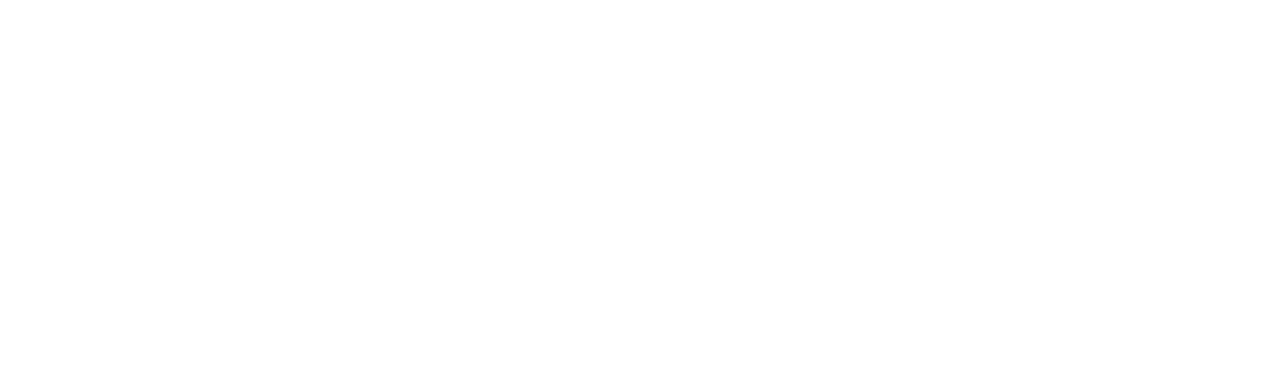
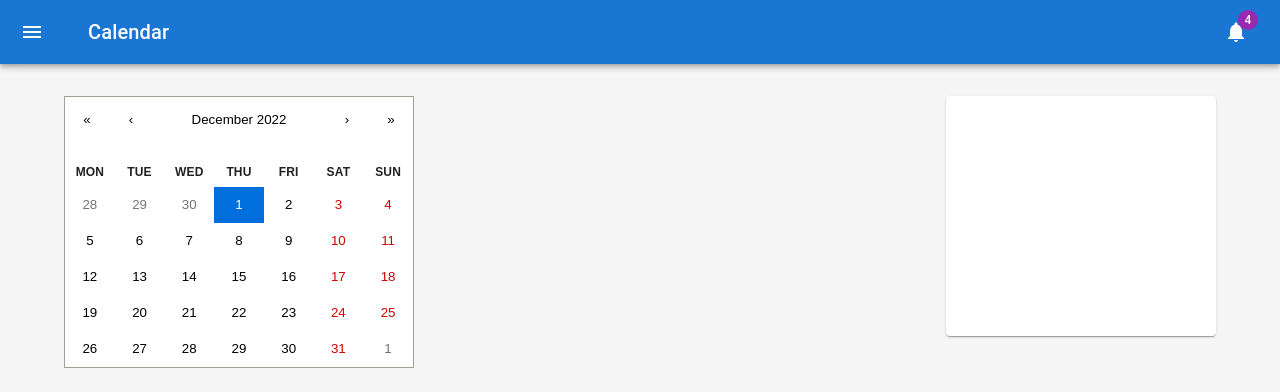
Before and after one commit to Shizhuo-Zhu/CS-35L-Fall-2022, a React (Create React App) app: page /calendar in a window 1280 px wide. Before the commit this address had no page. Shown: the top 392 px of the page. Built offline with nearby package versions, Linux system fonts and the light colour scheme; the HTML template or start-up script is replaced by a standard one.

Commit message:
Add Calendar page
make the calendar and notFound page
really need to figure out firebase now

```diff
--- a/package.json
+++ b/package.json
@@ -6,12 +6,13 @@
     "@emotion/react": "^11.10.5",
     "@emotion/styled": "^11.10.5",
     "@mui/icons-material": "^5.10.9",
-    "@mui/material": "^5.10.13",
+    "@mui/material": "^5.10.16",
     "@testing-library/jest-dom": "^5.16.5",
     "@testing-library/react": "^13.4.0",
     "@testing-library/user-event": "^13.5.0",
     "firebase": "^9.14.0",
     "react": "^18.2.0",
+    "react-calendar": "^4.0.0",
     "react-dom": "^18.2.0",
     "react-firebase-hooks": "^5.1.1",
     "react-router": "^6.4.3",
--- a/src/App.js
+++ b/src/App.js
@@ -1,21 +1,30 @@
-import React from "react";
-import "./App.css";
-import SignIn from "./pages/SignIn";
-import SignUp from "./pages/SignUp";
-import DashBoard from "./pages/DashBoard";
+
+import React from 'react';
+import './App.css';
 import HomePage from "./pages/HomePage";
+import SignIn from './pages/SignIn';
+import SignUp from './pages/SignUp';
+import AddExercise from './pages/AddExercise';
+import Schedule from './pages/Calendar';
 import Reset from "./pages/Reset"
-import { BrowserRouter as Router, Routes, Route } from "react-router-dom";
+import NotFound from './pages/NotFound';
+import {
+  BrowserRouter as Router,
+  Routes,
+  Route,
+} from "react-router-dom";
 
 function App() {
   return (
     <Router>
       <Routes>
-        <Route path="/" element={<HomePage />} />
         <Route path="/sign-in" element={<SignIn />} />
         <Route path="/sign-up" element={<SignUp />} />
+        <Route path="/calendar" element={<Schedule/>}/>
+        <Route path="/addexercise" element={<AddExercise/>}/>
+        <Route path="/" element={<HomePage/>}/>
         <Route path="/reset" element={<Reset />} />
-        <Route path="/dashboard" element={<DashBoard/>}/>
+        <Route path='*' element={<NotFound />} />
       </Routes>
     </Router>
   );
--- a/src/index.css
+++ b/src/index.css
@@ -1,13 +1,120 @@
-body {
+.react-calendar {
+  width: 350px;
+  max-width: 100%;
+  background: white;
+  border: 1px solid #a0a096;
+  font-family: Arial, Helvetica, sans-serif;
+  line-height: 1.125em;
+}
+.react-calendar--doubleView {
+  width: 700px;
+}
+.react-calendar--doubleView .react-calendar__viewContainer {
+  display: flex;
+  margin: -0.5em;
+}
+.react-calendar--doubleView .react-calendar__viewContainer > * {
+  width: 50%;
+  margin: 0.5em;
+}
+.react-calendar,
+.react-calendar *,
+.react-calendar *:before,
+.react-calendar *:after {
+  -moz-box-sizing: border-box;
+  -webkit-box-sizing: border-box;
+  box-sizing: border-box;
+}
+.react-calendar button {
   margin: 0;
-  font-family: -apple-system, BlinkMacSystemFont, 'Segoe UI', 'Roboto', 'Oxygen',
-    'Ubuntu', 'Cantarell', 'Fira Sans', 'Droid Sans', 'Helvetica Neue',
-    sans-serif;
-  -webkit-font-smoothing: antialiased;
-  -moz-osx-font-smoothing: grayscale;
+  border: 0;
+  outline: none;
 }
-
-code {
-  font-family: source-code-pro, Menlo, Monaco, Consolas, 'Courier New',
-    monospace;
+.react-calendar button:enabled:hover {
+  cursor: pointer;
 }
+.react-calendar__navigation {
+  display: flex;
+  height: 44px;
+  margin-bottom: 1em;
+}
+.react-calendar__navigation button {
+  min-width: 44px;
+  background: none;
+}
+.react-calendar__navigation button:disabled {
+  background-color: #f0f0f0;
+}
+.react-calendar__navigation button:enabled:hover,
+.react-calendar__navigation button:enabled:focus {
+  background-color: #e6e6e6;
+}
+abbr[title] {
+  text-decoration: none;
+ }
+.react-calendar__month-view__weekdays {
+  text-align: center;
+  text-transform: uppercase;
+  font-weight: bold;
+  font-size: 0.75em;
+}
+.react-calendar__month-view__weekdays__weekday {
+  padding: 0.5em;
+}
+.react-calendar__month-view__weekNumbers .react-calendar__tile {
+  display: flex;
+  align-items: center;
+  justify-content: center;
+  font-size: 0.75em;
+  font-weight: bold;
+}
+.react-calendar__month-view__days__day--weekend {
+  color: #d10000;
+}
+.react-calendar__month-view__days__day--neighboringMonth {
+  color: #757575;
+}
+.react-calendar__year-view .react-calendar__tile,
+.react-calendar__decade-view .react-calendar__tile,
+.react-calendar__century-view .react-calendar__tile {
+  padding: 2em 0.5em;
+}
+.react-calendar__tile {
+  max-width: 100%;
+  padding: 10px 6.6667px;
+  background: none;
+  text-align: center;
+  line-height: 16px;
+}
+.react-calendar__tile:disabled {
+  background-color: #f0f0f0;
+}
+.react-calendar__tile:enabled:hover,
+.react-calendar__tile:enabled:focus {
+  background-color: #e6e6e6;
+}
+.react-calendar__tile--now {
+  background: #ffff76;
+}
+.react-calendar__tile--now:enabled:hover,
+.react-calendar__tile--now:enabled:focus {
+  background: #ffffa9;
+}
+.react-calendar__tile--hasActive {
+  background: #76baff;
+}
+.react-calendar__tile--hasActive:enabled:hover,
+.react-calendar__tile--hasActive:enabled:focus {
+  background: #a9d4ff;
+}
+.react-calendar__tile--active {
+  background: #006edc;
+  color: white;
+}
+.react-calendar__tile--active:enabled:hover,
+.react-calendar__tile--active:enabled:focus {
+  background: #1087ff;
+}
+.react-calendar--selectRange .react-calendar__tile--hover {
+  background-color: #e6e6e6;
+}
--- /dev/null
+++ b/src/pages/AddExercise.js
@@ -0,0 +1,145 @@
+import * as React from 'react';
+import InputLabel from '@mui/material/InputLabel';
+import OutlinedInput from '@mui/material/OutlinedInput';
+import MenuItem from '@mui/material/MenuItem';
+import FormControl from '@mui/material/FormControl';
+import Select from '@mui/material/Select';
+import InputAdornment from '@mui/material/InputAdornment';
+import FormHelperText from '@mui/material/FormHelperText';
+import TextField from '@mui/material/TextField';
+import Box from '@mui/material/Box';
+import Button from '@mui/material/Button';
+import Stack from '@mui/material/Stack';
+
+  function SetFeatures(props) {
+    const unit = props.weightUnit;
+    const [weight, setWeight] = React.useState('');
+    const [reps, setReps] = React.useState('');
+    const [notes, setNotes] = React.useState('');
+    const handleWeightChange = event => {
+        const result = event.target.value.replace(/\D/g, '');
+        setWeight(result);
+    };
+    const handleRepsChange = event => {
+        const result = event.target.value.replace(/\D/g, '');
+        setReps(result);
+    };
+    return (
+    <div>
+        <FormControl sx={{ m: 1, width: '11ch' }} variant="outlined">
+          <OutlinedInput
+            id="weight"
+            type="text"
+            value= {weight}
+            onChange={handleWeightChange}
+            endAdornment={<InputAdornment position="end">{unit}</InputAdornment>}
+            inputProps={{
+              'aria-label': 'weight',
+              maxLength: 4,
+            }}
+            required
+          />
+          <FormHelperText id="weight">Weight</FormHelperText>
+        </FormControl>
+        <FormControl sx={{ m: 1, width: '5.5ch' }} variant="outlined">
+          <OutlinedInput
+            id="reps"
+            value= {reps}
+            onChange={handleRepsChange}
+            inputProps={{
+              'aria-label': 'reps',
+              maxLength: 2
+            }}
+            required
+          />
+          <FormHelperText id="reps">Reps.</FormHelperText>
+        </FormControl>
+        <FormControl sx={{ m: 1, width: '35ch' }} variant="outlined">
+          <OutlinedInput
+            id="notes"
+            value= {notes}
+            onChange={(e) => setNotes(e.target.value)}
+            inputProps={{
+              'aria-label': 'notes',
+              maxLength: 50
+            }}
+          />
+          <FormHelperText id="notes">Notes</FormHelperText>
+        </FormControl>
+    </div>
+    );
+}
+
+function AddNewExercise() {
+  const [name, setName] = React.useState('');
+  const [sets, setSets] = React.useState(1);
+  const [unit, setUnit] = React.useState('lbs');
+  let displaySetFeatures = [];
+  for (let i = 0; i < sets; i++) {
+      displaySetFeatures.push(<SetFeatures key={i} weightUnit={unit}/>)
+  }
+  return (
+    <div>
+        <FormControl sx = {{m: 1, width: '30ch'}}>
+        <TextField id="name"
+                   label="Name"
+                   variant="outlined"
+                   onChange={(e) => setName(e.target.value)}
+                   inputProps={{
+                       maxLength: 30
+                   }}
+                   required
+                />
+        </FormControl>
+      <FormControl sx={{ m: 1 }} variant="standard">
+        <InputLabel id="sets">Sets</InputLabel>
+       <Select
+          labelId="sets"
+          id="sets"
+          value={sets}
+          onChange={(e) => setSets(e.target.value)}
+        >
+          <MenuItem value={1}>1</MenuItem>
+          <MenuItem value={2}>2</MenuItem>
+          <MenuItem value={3}>3</MenuItem>
+          <MenuItem value={4}>4</MenuItem>
+          <MenuItem value={5}>5</MenuItem>
+          <MenuItem value={6}>6</MenuItem>
+          <MenuItem value={7}>7</MenuItem>
+          <MenuItem value={8}>8</MenuItem>
+        </Select>
+      </FormControl>
+      <FormControl sx={{ m: 1 }} variant="standard">
+        <InputLabel id="unit">Unit</InputLabel>
+       <Select
+          labelId="unit"
+          id="unit"
+          value={unit}
+          onChange={(e) => setUnit(e.target.value)}
+        >
+          <MenuItem value={'lbs'}>lbs</MenuItem>
+          <MenuItem value={'kg'}>kg</MenuItem>
+        </Select>
+      </FormControl>
+      {displaySetFeatures}
+      </div>
+  );
+}
+
+function Log() {
+    return (
+        <Stack direction="row" spacing={2}>
+          <Button variant="outlined">Log</Button>
+        </Stack>
+      );
+}
+
+
+export default function AddExercise() {
+    return (
+        <div>
+            <AddNewExercise/>
+            <Log/>
+        </div>
+    )
+}
--- a/src/pages/DashBoard.jsx
+++ b/src/pages/Calendar.js
@@ -17,9 +17,12 @@
 import MenuIcon from '@mui/icons-material/Menu';
 import ChevronLeftIcon from '@mui/icons-material/ChevronLeft';
 import NotificationsIcon from '@mui/icons-material/Notifications';
-import { withRouter } from 'react-router-dom';
-
-
+import Calendar from 'react-calendar';
+import { useState, useEffect} from 'react';
+//import { mainListItems, secondaryListItems } from './listItems';
+//import Chart from './Chart';
+//import Deposits from './Deposits';
+//import Orders from './Orders';
 
 function Copyright(props) {
   return (
@@ -82,23 +85,28 @@
 
 const mdTheme = createTheme();
 
-function DashboardContent() {
-  const [open, setOpen] = React.useState(true);
+const Schedule = () => {
+  const [open, setOpen] = React.useState(false);
   const toggleDrawer = () => {
     setOpen(!open);
   };
-
+  const [date, setDate] = useState(new Date());
+  const [openList, setOPenList] = React.useState(false)
+  const handleClick = (e) => {
+    setDate(e)
+    setOPenList(true);
+  }
   return (
     <ThemeProvider theme={mdTheme}>
       <Box sx={{ display: 'flex' }}>
         <CssBaseline />
-        <AppBar position="absolute" open={open} color="secondary">
+        <AppBar position="absolute" open={open}>
           <Toolbar
             sx={{
-              pr: '0px', // keep right padding when drawer closed
+              pr: '24px', // keep right padding when drawer closed
             }}
-           >
-            {/*}
+          >
+
             <IconButton
               edge="start"
               color="inherit"
@@ -111,7 +119,7 @@
             >
               <MenuIcon />
             </IconButton>
-            */}
+
             <Typography
               component="h1"
               variant="h6"
@@ -119,18 +127,16 @@
               noWrap
               sx={{ flexGrow: 1 }}
             >
-              Dashboard
+                Calendar
             </Typography>
-            {/*
             <IconButton color="inherit">
               <Badge badgeContent={4} color="secondary">
                 <NotificationsIcon />
               </Badge>
             </IconButton>
-            */}
           </Toolbar>
         </AppBar>
-        {/* side bar */}
+        {/*
         <Drawer variant="permanent" open={open}>
           <Toolbar
             sx={{
@@ -140,20 +146,20 @@
               px: [1],
             }}
           >
-            {/*
+
             <IconButton onClick={toggleDrawer}>
               <ChevronLeftIcon />
             </IconButton>
-        */}
           </Toolbar>
           <Divider />
-          {/*}
+          {/*
           <List component="nav">
+            {mainListItems}
             <Divider sx={{ my: 1 }} />
+            {secondaryListItems}
           </List>
+        </Drawer>
         */}
-        </Drawer>
-
         <Box
           component="main"
           sx={{
@@ -167,24 +173,14 @@
           }}
         >
           <Toolbar />
-          {/* main content */}
           <Container maxWidth="lg" sx={{ mt: 4, mb: 4 }}>
-            {/* 3 grids */}
             <Grid container spacing={3}>
-                {/*
+              {/* Calendar */}
               <Grid item xs={12} md={8} lg={9}>
-                <Paper
-                  sx={{
-                    p: 2,
-                    display: 'flex',
-                    flexDirection: 'column',
-                    height: 240,
-                  }}
-                >
-                </Paper>
+                <Calendar onChange={handleClick} value={date} />
+                {console.log(date)}
               </Grid>
-                */}
-                {/*
+              {/* Activity list */}
               <Grid item xs={12} md={4} lg={3}>
                 <Paper
                   sx={{
@@ -194,17 +190,17 @@
                     height: 240,
                   }}
                 >
+                    {/*{openList && <BlogList date={date} title={"Exercise on ${date}"}></BlogList>}*/}
                 </Paper>
               </Grid>
-                */}
-                {/*
+              {/* Recent Orders
               <Grid item xs={12}>
                 <Paper sx={{ p: 2, display: 'flex', flexDirection: 'column' }}>
+                  <Orders />
                 </Paper>
               </Grid>
             */}
             </Grid>
-
           </Container>
         </Box>
       </Box>
@@ -212,7 +208,4 @@
   );
 }
 
-
-export default function Dashboard() {
-  return <DashboardContent />;
-}
+export default Schedule;
--- /dev/null
+++ b/src/pages/NotFound.js
@@ -0,0 +1,13 @@
+import { Link } from "react-router-dom"
+const NotFound = () => {
+    return (
+        <div className="not-found">
+            <h2>Sorry</h2>
+            <p>That page cannot be found</p>
+            <Link to="/">Back to the homepage</Link>
+        </div>
+
+    );
+}
+
+export default NotFound;
```
Also changed, not shown: 1 other file (tests, documents, lock files or other folders).
